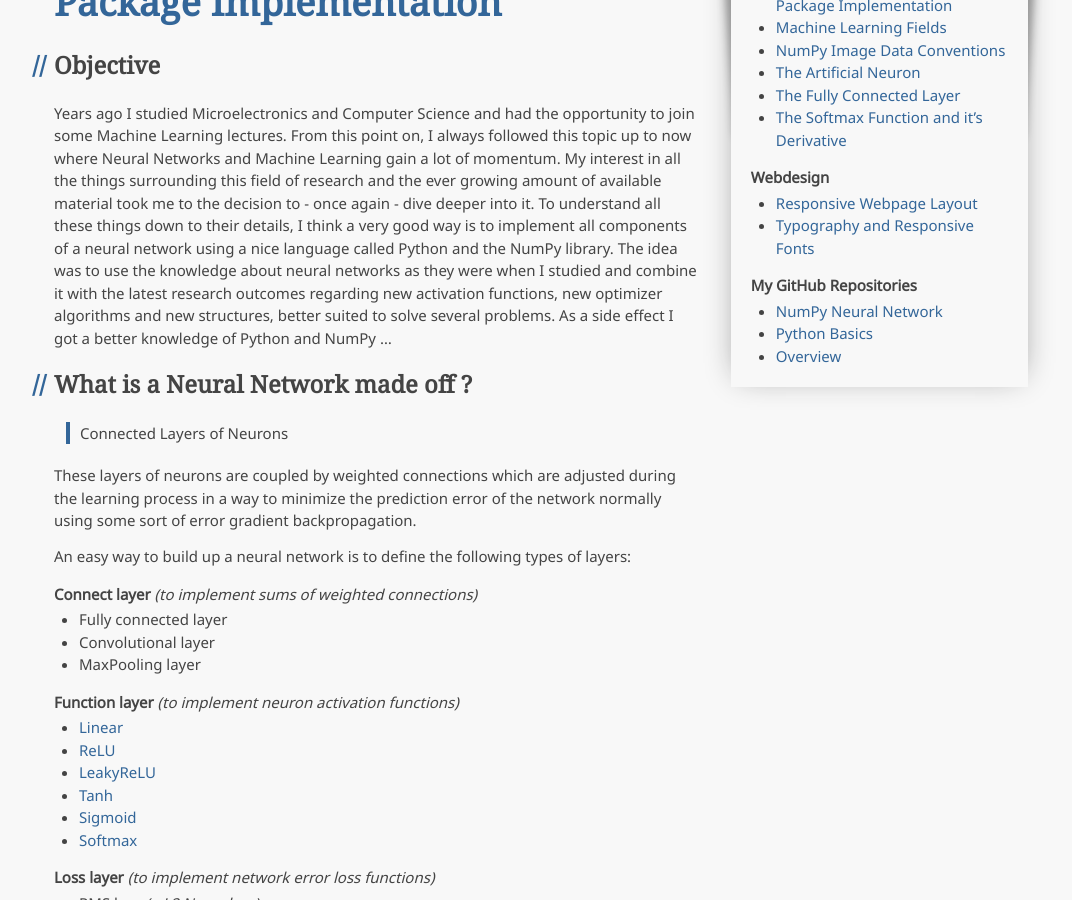
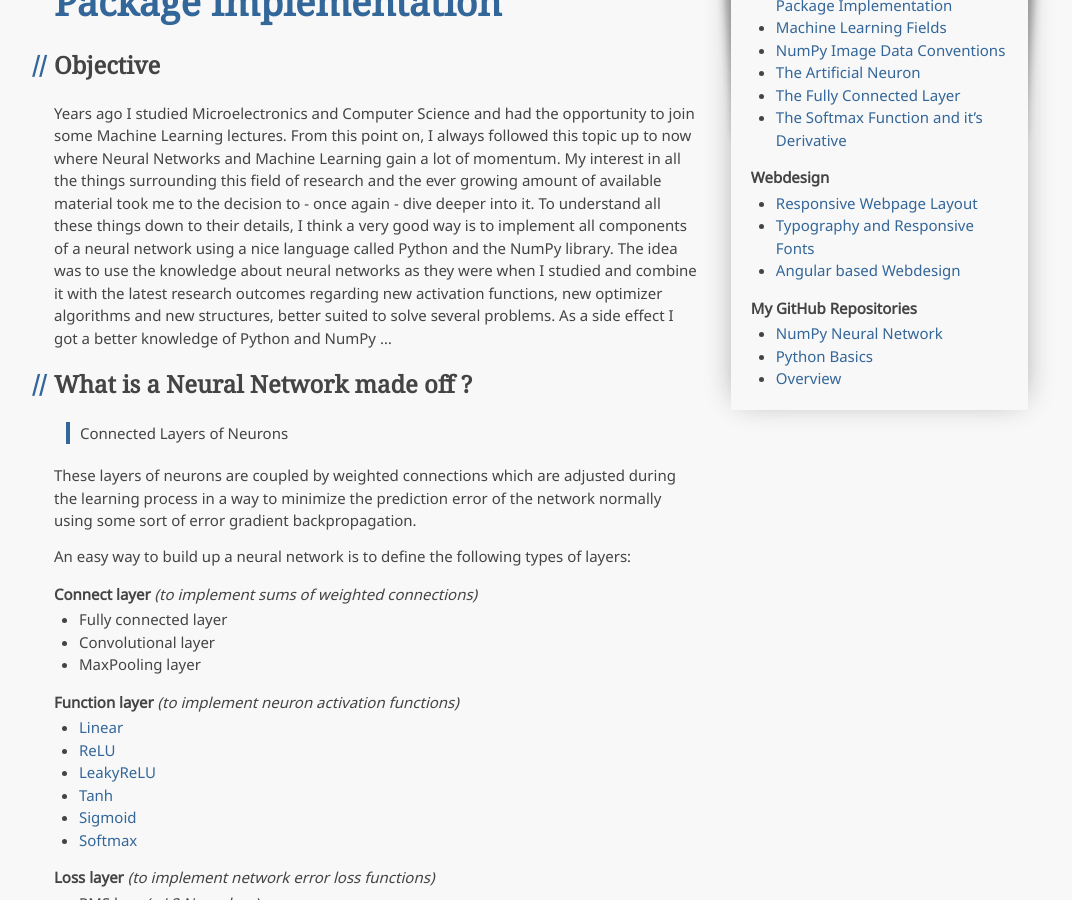
Before and after one commit to m-a-h-e/m-a-h-e.github.io, a Jekyll site: the page built from index.md, in a window 1280 px wide and 900 px high, scrolled down 310 px. Shown: the whole window, without its empty margins (114-1186 px from the left). Built offline with Jekyll 4.4.1, drawn with Linux system fonts in a browser that asks for light colours; our own code applies the rules of GitHub Pages for plain Markdown files.

Commit message:
added Angular page

```diff
--- a/_data/navigation.json
+++ b/_data/navigation.json
@@ -14,7 +14,8 @@
       "name": "Webdesign",
       "page_names": [
         "responsive_layout.md",
-        "typography.md"
+        "typography.md",
+        "angular_webdesign.md"
       ]
     }
   ]
```
